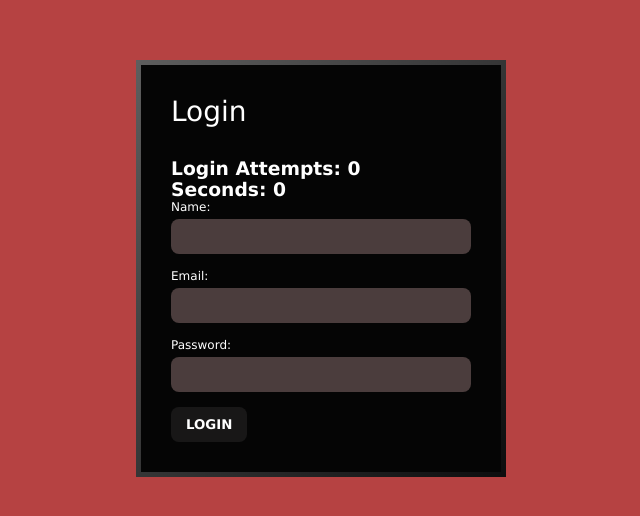
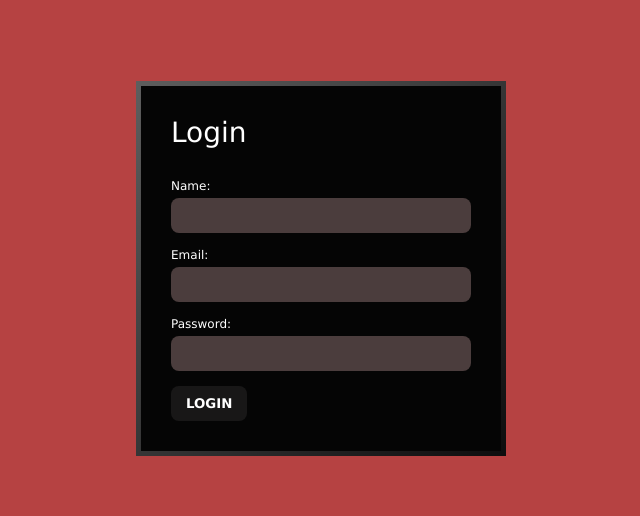
Before and after one commit to hmazomba/u235, a React (Create React App) app in the folder u235/: page / in a window 1280 px wide. Shown: the part 132-648 px from the top of the page, without its empty margins (319-959 px from the left). Built offline with nearby package versions, Linux system fonts and the light colour scheme.

Commit message:
Updates: Timer
The form now displays how many seconds you have till you can login in again.

```diff
--- a/u235/src/components/LoginForm.js
+++ b/u235/src/components/LoginForm.js
@@ -8,23 +8,24 @@ function LoginForm({ Login, error}) {
     const [seconds, setSeconds] = useState(0);
     //Timer
     useEffect(() => {
-        const interval = setInterval(() => {
-            setSeconds(seconds => seconds + 1);
-        }, 1000)
-        if(loginCount >= 3){
-            setCanLogin(false);
+        const timeout = setTimeout(()=> {
+            setSeconds( seconds + 1);
+        }, 1000);
+
+        if (canLogin){
+            if(loginCount > 2 && seconds < 60){
+                setCanLogin(false)
+            }
+        } else if(!canLogin){
+            if(seconds > 60){
+                setCanLogin(true);
+            }
+        } else {
+            setSeconds(0);
+            clearTimeout(timeout);
         }
 
-        else if(loginCount >= 3 && seconds > 10){
-            setCanLogin(true);
-            setSeconds(0);
-        }
-        else {
-            clearInterval(interval);
-        }
-
-
-    }, [loginCount], [seconds]);
+    }, [canLogin, seconds]);
 
 
     //Handles all submissions in the form
@@ -42,8 +43,8 @@ function LoginForm({ Login, error}) {
         <form onSubmit={submitHandler}>
             <div className="form-inner">
                 <h2>Login</h2>
-                <h3>Login Attempts: {loginCount}</h3>
-                <h3>Seconds: {seconds}</h3>
+                {!canLogin ? (<h3>Please wait 60 seconds</h3>) : ""}
+                {!canLogin ? (<h3>Seconds: {seconds}</h3>) : ""}
                 {(error) != "" ? (<div className="error">{error}</div>) : ""}
                 <div className="form-group">
                     <label htmlFor="name">Name: </label>
```
